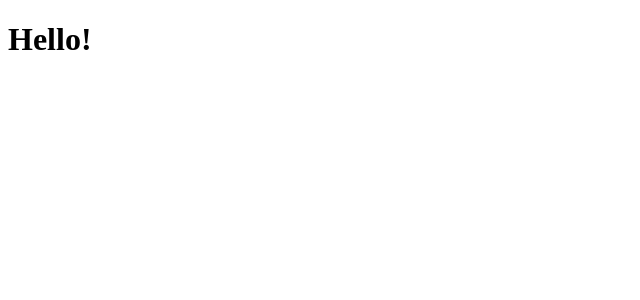
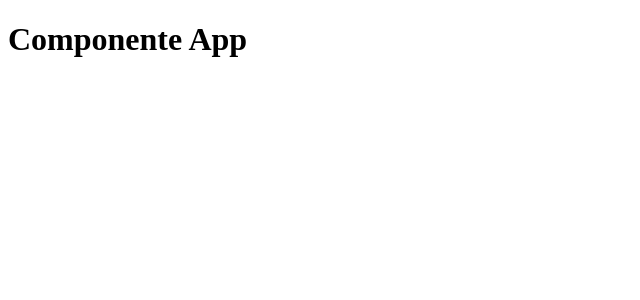
Before and after one commit to matheus-alpe/react-fundamentals, a React app: page / in a window 1280 px wide. Shown: the top 300 px of the page, without its empty margins (0-640 px from the left). Built offline with nearby package versions, Linux system fonts and the light colour scheme.

Commit message:
feat: first react component

```diff
--- /dev/null
+++ b/src/App.js
@@ -0,0 +1,7 @@
+import React from 'react'
+
+function App() {
+  return <h1>Componente App</h1>
+}
+
+export default App
--- a/src/index.js
+++ b/src/index.js
@@ -1,9 +1,9 @@
 import React from 'react'
 import ReactDOM from 'react-dom'
 
+import App from './App'
+
 ReactDOM.render(
-  <h1 id="title">
-    <span>Hello!</span>
-  </h1>,
+  <App />,
   document.getElementById('root')
 )
--- a/webpack.config.js
+++ b/webpack.config.js
@@ -18,7 +18,7 @@
   module: {
     rules: [
       {
-        test: /\.js$/,
+        test: /\.jsx?$/,
         exclude: /node_modules/,
         use: 'babel-loader',
       },
```
